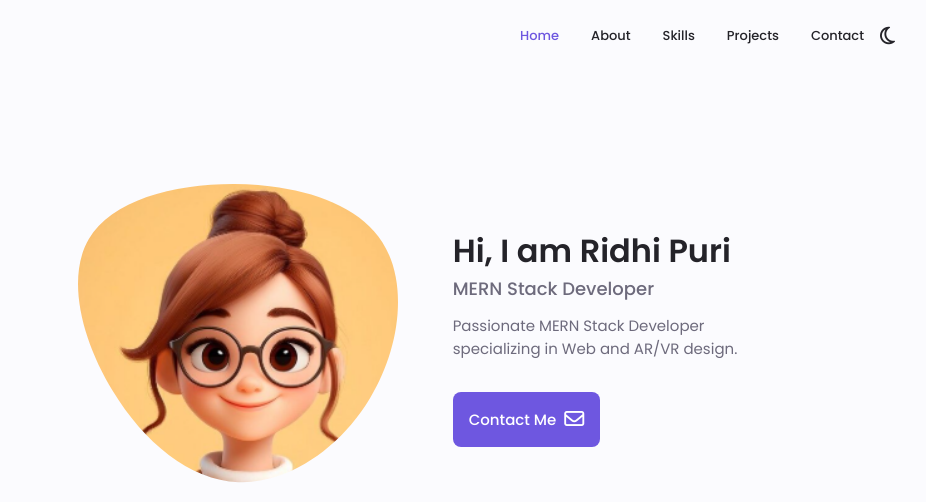
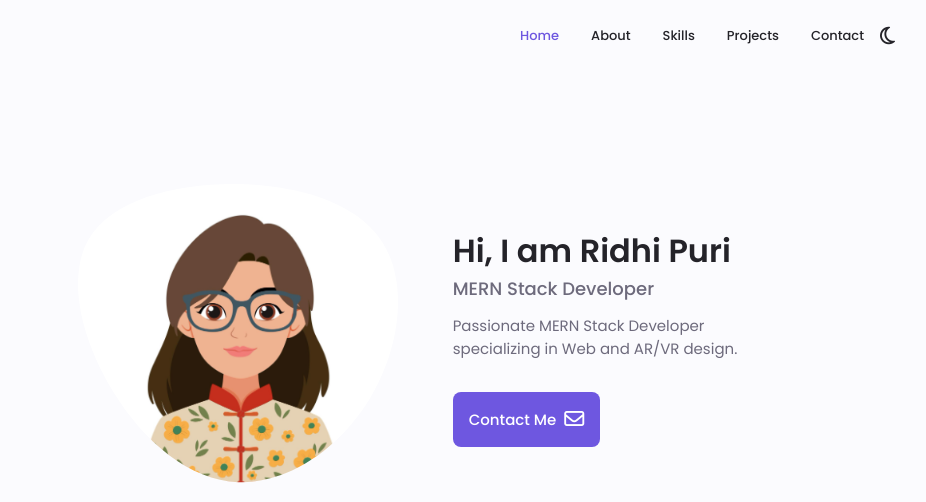
Before and after one commit to ridhii17/Portfolio, a plain HTML site: page index.html in a window 1280 px wide. Shown: the top 502 px of the page, 229-1155 px from the left. Drawn offline with Linux system fonts and the light colour scheme; files whose address does not match are found by name.

Commit message:
Clear Some Issues

```diff
--- a/index.html
+++ b/index.html
@@ -111,7 +111,7 @@
                     class="home-blob-img"
                     x="-15"
                     y="-5"
-                    href="Assets/Icons/logo1.png"
+                    href="Assets/Icons/logo2.png"
                   />
                 </g>
               </svg>
```
Also changed, not shown: ProjectCode/Project 1/project1.html (renamed from p1.html, +1 -1 lines), Assets/Icons/logo2.png (added), Assets/Images/jupiter_hd.jpg (renamed from Solar 3D/Images/jupiter_hd.jpg), Assets/Images/mars_hd.jpg (renamed from Solar 3D/Images/mars_hd.jpg), Assets/Images/mercury_hd.jpg (renamed from Solar 3D/Images/mercury_hd.jpg), Assets/Images/neptune.jpg (renamed from Solar 3D/Images/neptune.jpg), Assets/Images/saturn_hd.jpg (renamed from Solar 3D/Images/saturn_hd.jpg), Assets/Images/space_stars_bg.jpg (renamed from Solar 3D/Images/space_stars_bg.jpg), Assets/Images/sun_hd.jpg (renamed from Solar 3D/Images/sun_hd.jpg), Assets/Images/uranus_hd.jpg (renamed from Solar 3D/Images/uranus_hd.jpg), Assets/Images/venus_hd.jpg (renamed from Solar 3D/Images/venus_hd.jpg), ProjectCode/project2.html (renamed from Solar 3D/p2.html), 2 other files.
